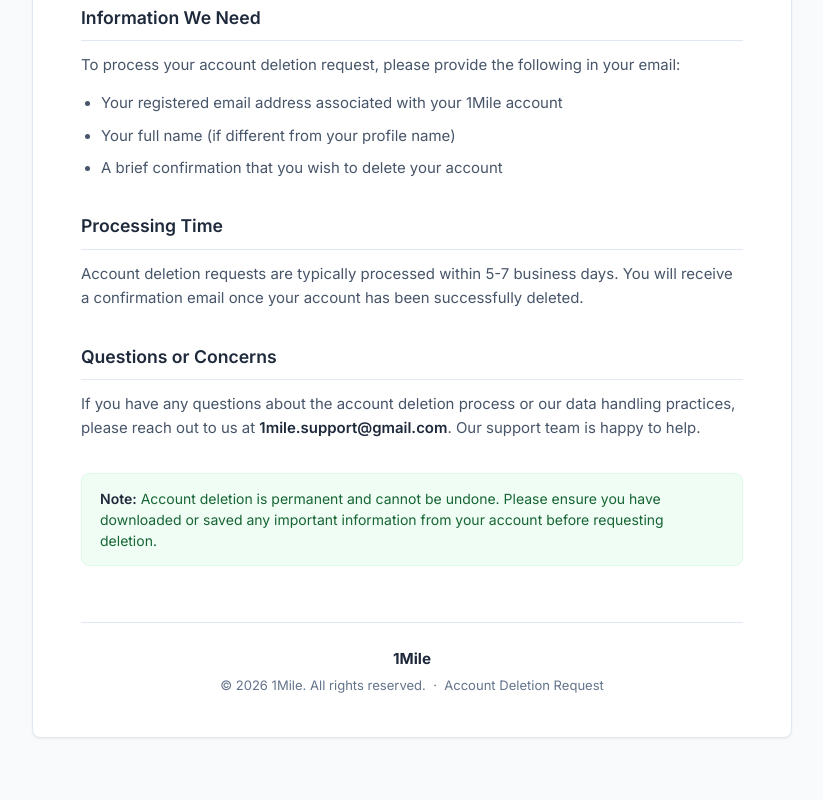
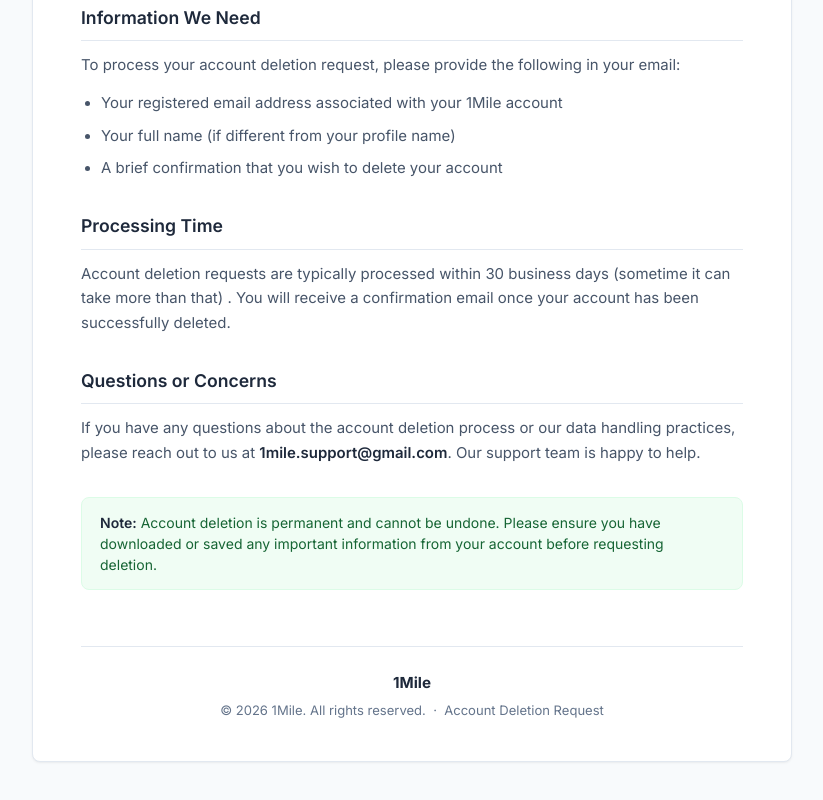
Before and after one commit to RampadaMatrix/1Mile_Legal-Usability, a plain HTML site: page Account-Deletion-Request.html in a window 1280 px wide. Shown: the part 697-1497 px from the top of the page, without its empty margins (228-1051 px from the left). Before the commit the page ends 1475 px from the top, so only its background shows below. Drawn offline with Linux system fonts and the light colour scheme.

Commit message:
Update Account-Deletion-Request.html

```diff
--- a/Account-Deletion-Request.html
+++ b/Account-Deletion-Request.html
@@ -246,7 +246,7 @@
 
       <section class="section">
         <h2 class="section-title">Processing Time</h2>
-        <p>Account deletion requests are typically processed within 5-7 business days. You will receive a confirmation email once your account has been successfully deleted.</p>
+        <p>Account deletion requests are typically processed within 30 business days (sometime it can take more than that) . You will receive a confirmation email once your account has been successfully deleted.</p>
       </section>
 
       <section class="section">
```
